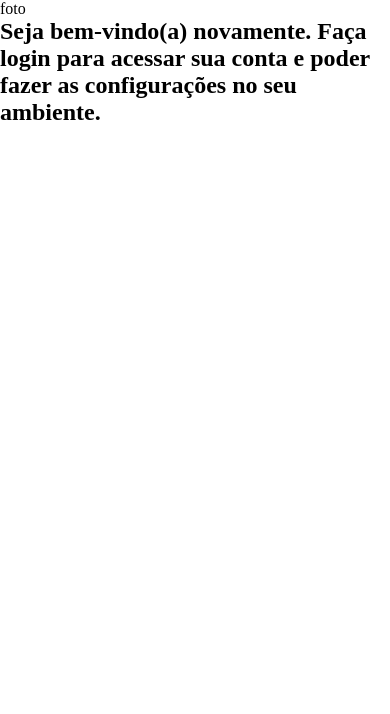
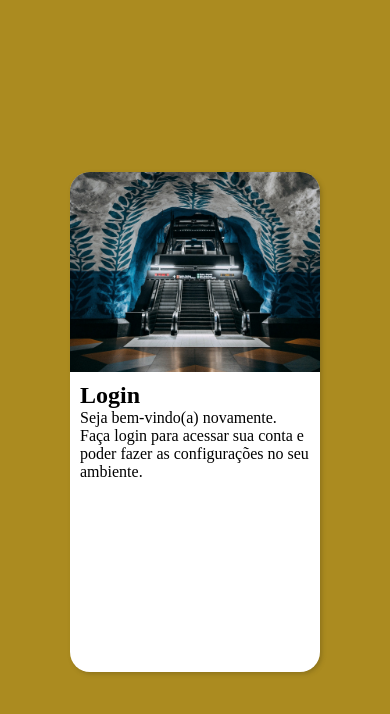
Before and after one commit to HigorBraga/projeto-login, a plain HTML site: page index.html in a window 390 px wide. Drawn offline with Linux system fonts and the light colour scheme.

Commit message:
Criando as configurações para mobile
Nesta atualização contém as configurações para versão mobile do projeto, fazendo com que o projeto já fique visivel para uma tela de celular.

```diff
--- a/css/mobile.css
+++ b/css/mobile.css
@@ -15,3 +15,48 @@
     padding: 0;
     box-sizing: border-box;
 }
+
+
+html, body {
+    background-color: var(--cor03);
+    height: 100vh;
+    width: 100vw;
+}
+
+
+main {
+    position: relative;
+    height: 100vh;
+    width: 100vw;
+}
+
+
+#container {
+    position: absolute;
+    top: 50%;
+    left: 50%;
+    transform: translate(-50%, -50%);
+    background-color: #fff;
+    width: 15.625em;
+    height: 31.25em;
+    border-radius: 1.25em;
+    overflow: hidden;
+    box-shadow: 0.125em 0.125em 0.25em rgba(94, 78, 18, 0.363);
+}
+
+
+#imagem {
+    display: block;
+    background-color: var(--cor03);
+    background-image: url(/images/metro-suecia.jpg);
+    background-repeat: no-repeat;
+    background-position: center bottom;
+    background-size: cover;
+    height: 12.5em;
+}
+
+
+#grupo-formulario {
+    display: block;
+    padding: 0.625em;
+}
--- a/index.html
+++ b/index.html
@@ -10,11 +10,11 @@
     <main>
         <section id="container">
             <div id="imagem">
-                foto
             </div>
 
             <div id="grupo-formulario">
-                <h1>Seja bem-vindo(a) novamente. Faça login para acessar sua conta e poder fazer as configurações no seu ambiente.</h1>
+                <h1>Login</h1>
+                <p>Seja bem-vindo(a) novamente. Faça login para acessar sua conta e poder fazer as configurações no seu ambiente.</p>
 
                 <form action="login.js" method="post" autocomplete="on">
 
```
